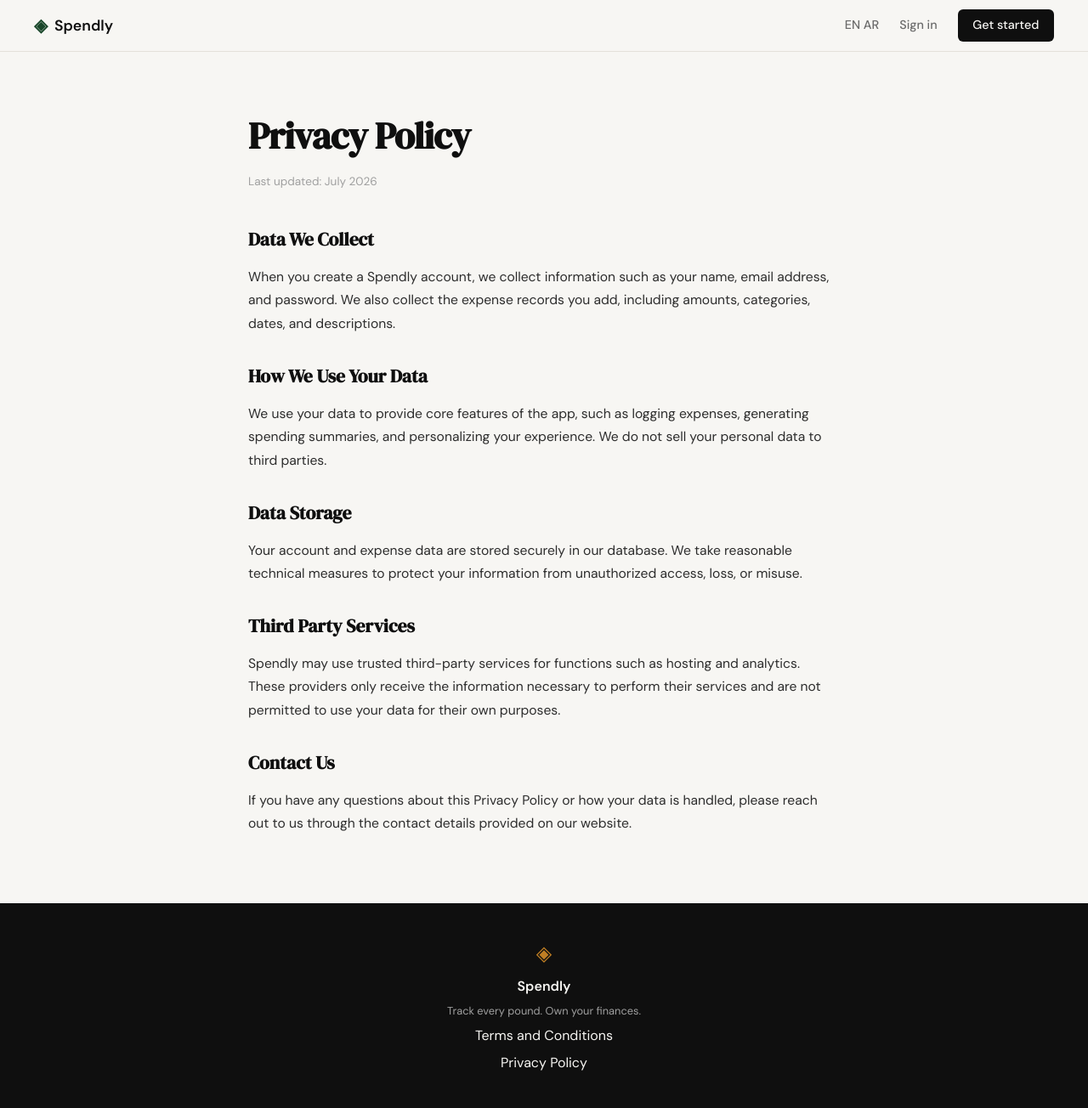
After one commit to ramez00/moneyTracking, a Flask app: page /privacy in a window 1280 px wide. The commit adds this page. Shown: the whole page at 85% size. Run offline with Flask 3, Linux system fonts and the light colour scheme.

Commit message:
landing: add privacy policy page and route

```diff
--- a/app.py
+++ b/app.py
@@ -63,6 +63,11 @@ def terms():
     return render_template("terms.html")
 
 
+@app.route("/privacy")
+def privacy():
+    return render_template("privacy.html")
+
+
 @app.route("/login")
 def login():
     return render_template("login.html")
--- a/templates/base.html
+++ b/templates/base.html
@@ -54,7 +54,7 @@
           {{ _('Track every pound. Own your finances.') }}
         </p>
         <a href="/terms">{{ _('Terms and Conditions') }}</a>
-        <a href="#">{{ _('Privacy Policy') }}</a>
+        <a href="/privacy">{{ _('Privacy Policy') }}</a>
       </div>
     </footer>
 
--- /dev/null
+++ b/templates/privacy.html
@@ -0,0 +1,51 @@
+{% extends "base.html" %} {% block title %}{{ _('Privacy Policy') }} —
+Spendly{% endblock %} {% block content %}
+
+<section class="legal-section">
+  <div class="legal-container">
+    <h1 class="legal-title">{{ _('Privacy Policy') }}</h1>
+    <p class="legal-updated">{{ _('Last updated: July 2026') }}</p>
+
+    <div class="legal-body">
+      <h2>{{ _('Data We Collect') }}</h2>
+      <p>
+        {{ _('When you create a Spendly account, we collect information such
+        as your name, email address, and password. We also collect the
+        expense records you add, including amounts, categories, dates, and
+        descriptions.') }}
+      </p>
+
+      <h2>{{ _('How We Use Your Data') }}</h2>
+      <p>
+        {{ _('We use your data to provide core features of the app, such as
+        logging expenses, generating spending summaries, and personalizing
+        your experience. We do not sell your personal data to third
+        parties.') }}
+      </p>
+
+      <h2>{{ _('Data Storage') }}</h2>
+      <p>
+        {{ _('Your account and expense data are stored securely in our
+        database. We take reasonable technical measures to protect your
+        information from unauthorized access, loss, or misuse.') }}
+      </p>
+
+      <h2>{{ _('Third Party Services') }}</h2>
+      <p>
+        {{ _('Spendly may use trusted third-party services for functions
+        such as hosting and analytics. These providers only receive the
+        information necessary to perform their services and are not
+        permitted to use your data for their own purposes.') }}
+      </p>
+
+      <h2>{{ _('Contact Us') }}</h2>
+      <p>
+        {{ _('If you have any questions about this Privacy Policy or how
+        your data is handled, please reach out to us through the contact
+        details provided on our website.') }}
+      </p>
+    </div>
+  </div>
+</section>
+
+{% endblock %}
```
Also changed, not shown: translations/ar/LC_MESSAGES/messages.po, translations/en/LC_MESSAGES/messages.po, 3 other files.
